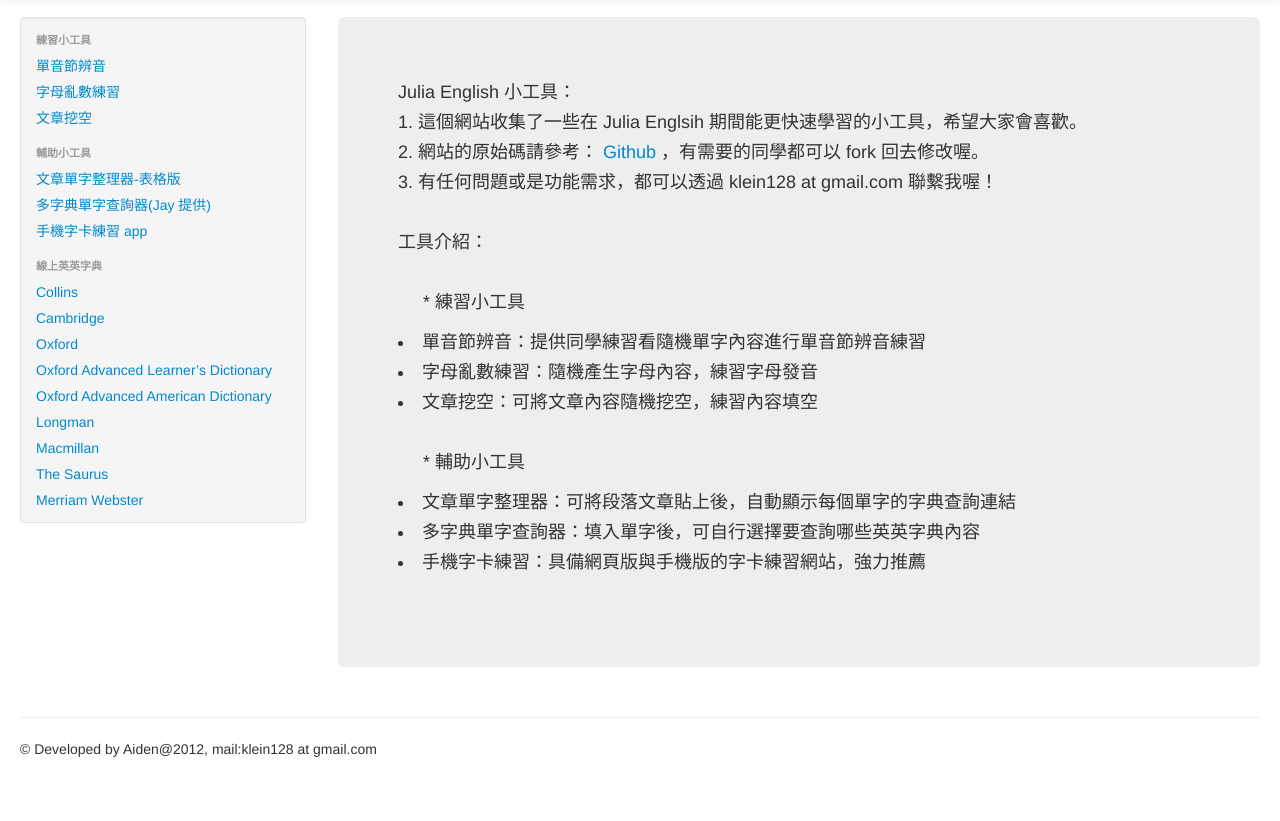
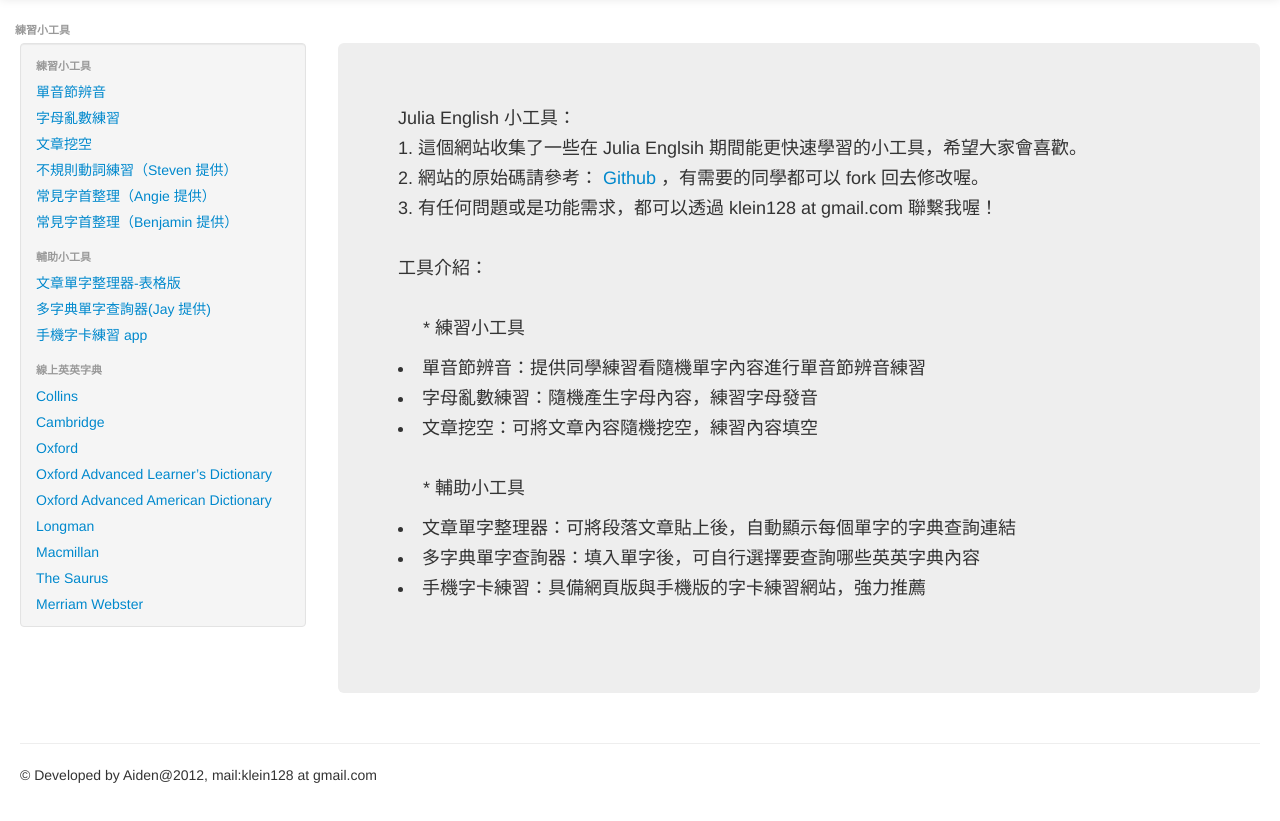
Before and after one commit to Aiden128/julia-tools, a plain HTML site: page index.html in a window 1280 px wide. Shown: the part 43-864 px from the top of the page. Drawn offline with nearby package versions, Linux system fonts and the light colour scheme.

Commit message:
upload file again

```diff
--- a/index.html
+++ b/index.html
@@ -1,3 +1,4 @@
+                        <li class="nav-header">練習小工具</li>
 <!DOCTYPE html>
 <html>
 
@@ -64,11 +65,10 @@
                         <li><a href="#" onclick="javascript:loadhtml('Julia-Cut.html');">單音節辨音</a></li>
                         <li><a href="#" onclick="javascript:loadhtml('Julia-Letter.html');">字母亂數練習</a></li>
                         <li><a href="#" onclick="javascript:loadhtml('Julia-Random-DD.html');">文章挖空</a></li>
-                        <!--                         <li><a href="#" onclick="javascript:loadhtml('Julia-Random-DD.html');">文章填空練習</a></li> -->
-                        <!--                         <li><a href="../Julia/res/%E4%B8%8D%E8%A6%8F%E5%89%87%E5%8B%95%E8%A9%9E_Steven.zip">不規則動詞練習（Steven 提供）</a></li>
-                        <li><a href="../Julia/res/%E4%B8%8D%E8%A6%8F%E5%89%87%E5%8B%95%E8%A9%9E_Anita.rar">不規則動詞音檔分割版（Anita 提供）</a></li>
-                        <li><a href="../Julia/res/%E5%B8%B8%E8%A6%8B%E5%AD%97%E9%A6%96_final.docx">常見字首整理（Angie 提供）</a></li>
-                        <li><a href="../Julia/res/%E5%AD%97%E6%A0%B9%E5%AD%97%E9%A6%96%E5%AD%97%E5%B0%BE%E6%95%B4%E7%90%86_ben.docx">常見字首整理（Benjamin 提供）</a></li> -->
+                                                <li><a href="/res/%E4%B8%8D%E8%A6%8F%E5%89%87%E5%8B%95%E8%A9%9E_Steven.zip">不規則動詞練習（Steven 提供）</a></li>
+<!--                         <li><a href="../Julia/res/%E4%B8%8D%E8%A6%8F%E5%89%87%E5%8B%95%E8%A9%9E_Anita.rar">不規則動詞音檔分割版（Anita 提供）</a></li>
+ -->                        <li><a href="/res/%E5%B8%B8%E8%A6%8B%E5%AD%97%E9%A6%96_final.docx">常見字首整理（Angie 提供）</a></li>
+                        <li><a href="res/%E5%AD%97%E6%A0%B9%E5%AD%97%E9%A6%96%E5%AD%97%E5%B0%BE%E6%95%B4%E7%90%86_ben.docx">常見字首整理（Benjamin 提供）</a></li>
                         <li class="nav-header">輔助小工具</li>
                         <!--                         <li><a href="Julia-DD.html" target="_blank">文章單字整理器-簡易版</a></li> -->
                         <li><a href="Julia-DD-Tables.html" target="_blank">文章單字整理器-表格版</a></li>
```
